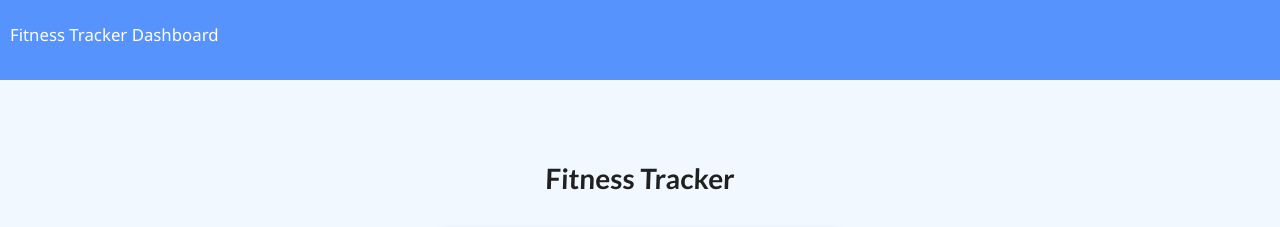
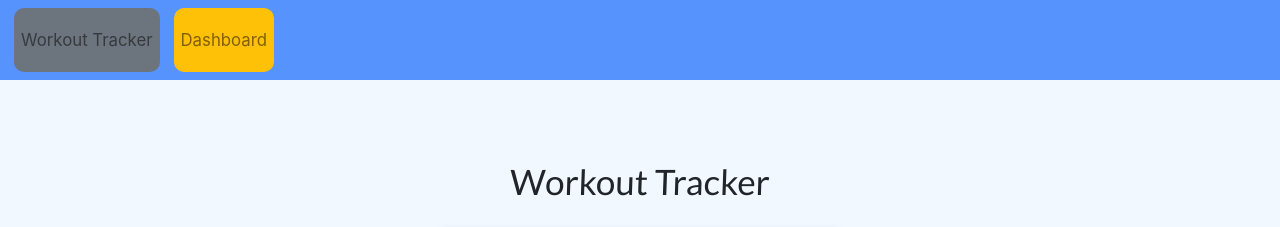
Before and after one commit to Stovencrantz/Workout-Tracker, a website: page public/exercise.html in a window 1280 px wide. Shown: the top 227 px of the page. Drawn offline with nearby package versions, Linux system fonts and the light colour scheme; no server answers.

Commit message:
Added the updated Nav bar to each .html page, added more workout data to better populate the dashboard view

```diff
--- a/public/exercise.html
+++ b/public/exercise.html
@@ -7,17 +7,30 @@
   <meta http-equiv="X-UA-Compatible" content="ie=edge" />
   <link rel="stylesheet" href="https://cdnjs.cloudflare.com/ajax/libs/semantic-ui/2.4.1/semantic.min.css" />
   <link rel="stylesheet" href="style.css" />
-  <title>Fitness Tracker</title>
+  <link
+  rel="stylesheet"
+  href="https://stackpath.bootstrapcdn.com/bootstrap/4.3.1/css/bootstrap.min.css"
+  integrity="sha384-ggOyR0iXCbMQv3Xipma34MD+dH/1fQ784/j6cY/iJTQUOhcWr7x9JvoRxT2MZw1T"
+  crossorigin="anonymous"
+/>
+
+  <title>Workout Tracker</title>
 </head>
 
 <body>
-  <nav>
-    <a href="/">Fitness Tracker</a>
-    <a href="/stats">Dashboard</a>
-  </nav>
+  <nav class="navbar navbar-expand-lg navbar-light bg-blue">
+    <ul class="navbar-nav">
+      <li class="nav-item bg-secondary mr-2" style="border-radius: 10px">
+        <a class="nav-link" href="/">Workout Tracker</a>
+      </li>
+      <li class="nav-item bg-warning ml-2" style="border-radius: 10px">
+        <a class="nav-link" href="/stats">Dashboard</a>
+      </li>
+    </ul>
+</nav>
   <div class="wrapper">
     <header>
-      <h1>Fitness Tracker</h1>
+      <h1>Workout Tracker</h1>
     </header>
     <div class="ui container exercise">
       <div class="ui raised card m-auto">
```
Also changed, not shown: public/index.html (+0 -2 lines), public/stats.html (+8 -4 lines), images/addExercise.png, images/dashboard.png.
